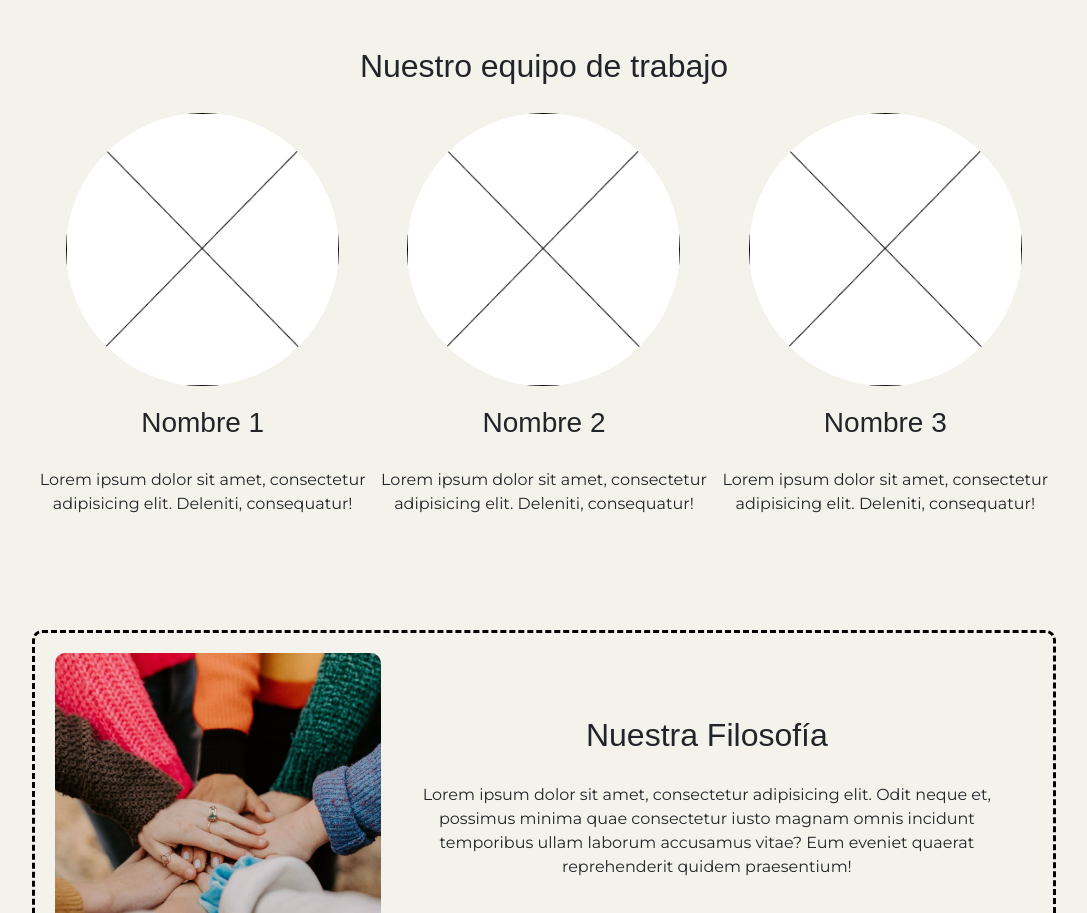
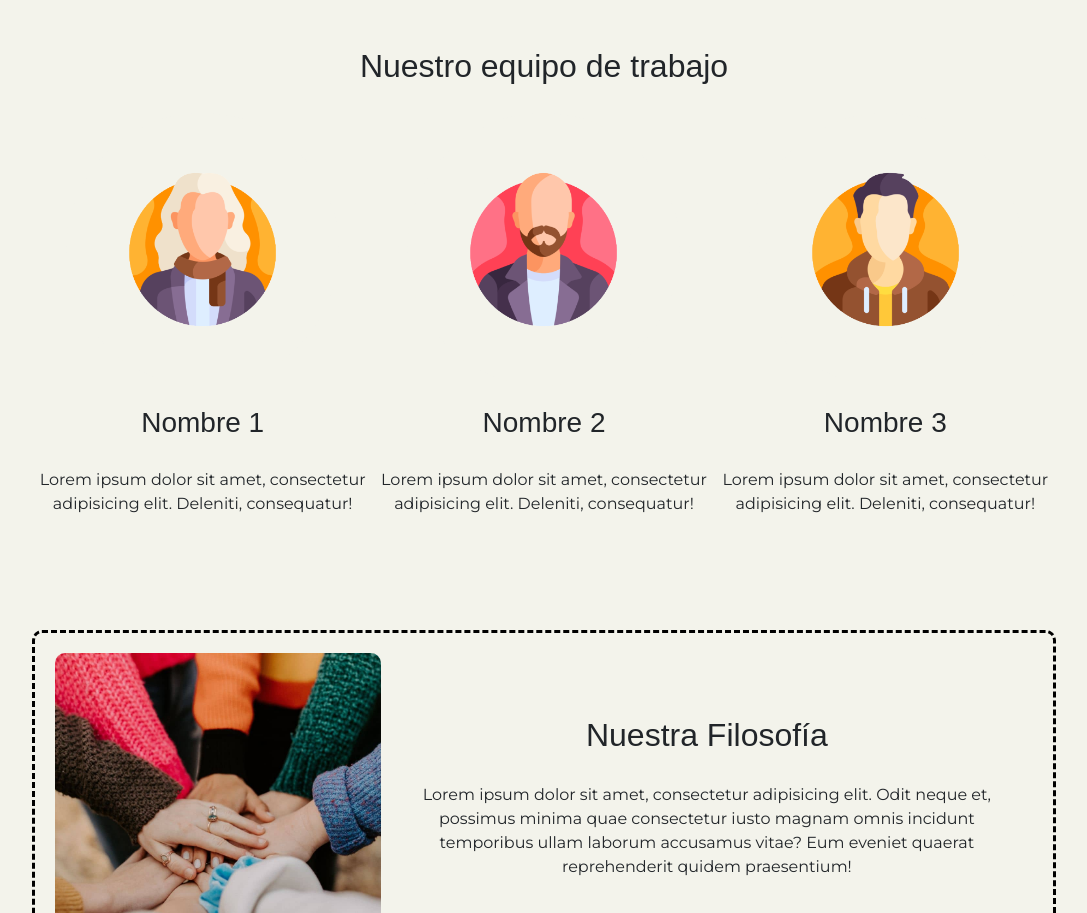
Before and after one commit to henrylicam/BrandStudio, a plain HTML site: page paginas/Nosotros.html in a window 1280 px wide. Shown: the part 845-1758 px from the top of the page, without its empty margins (96-1183 px from the left). Drawn offline with nearby package versions, Linux system fonts and the light colour scheme; a web font is replaced by a local one.

Commit message:
Agregando imagenes de personas

```diff
--- a/paginas/Nosotros.html
+++ b/paginas/Nosotros.html
@@ -104,7 +104,7 @@
             <div class="equipoDeTrabajo__contenedor">
                 <div class="equipoDeTrabajo__persona persona1">
                     <div>
-                        <img src="../imagenes/Imagen.jpg" alt="persona" />
+                        <img src="../imagenes/Persona/Persona1.png" alt="persona" />
                     </div>
                     <h3>Nombre 1</h3>
                     <p>
@@ -114,7 +114,7 @@
                 </div>
                 <div class="equipoDeTrabajo__persona persona2">
                     <div>
-                        <img src="../imagenes/Imagen.jpg" alt="persona" />
+                        <img src="../imagenes/Persona/Persona2.png" alt="persona" />
                     </div>
                     <h3>Nombre 2</h3>
                     <p>
@@ -124,7 +124,7 @@
                 </div>
                 <div class="equipoDeTrabajo__persona persona3">
                     <div>
-                        <img src="../imagenes/Imagen.jpg" alt="persona" />
+                        <img src="../imagenes/Persona/Persona3.png" alt="persona" />
                     </div>
                     <h3>Nombre 3</h3>
                     <p>
```
Also changed, not shown: imagenes/Persona/Persona1.png (added), imagenes/Persona/Persona2.png (added), imagenes/Persona/Persona3.png (added), 1 other file.
